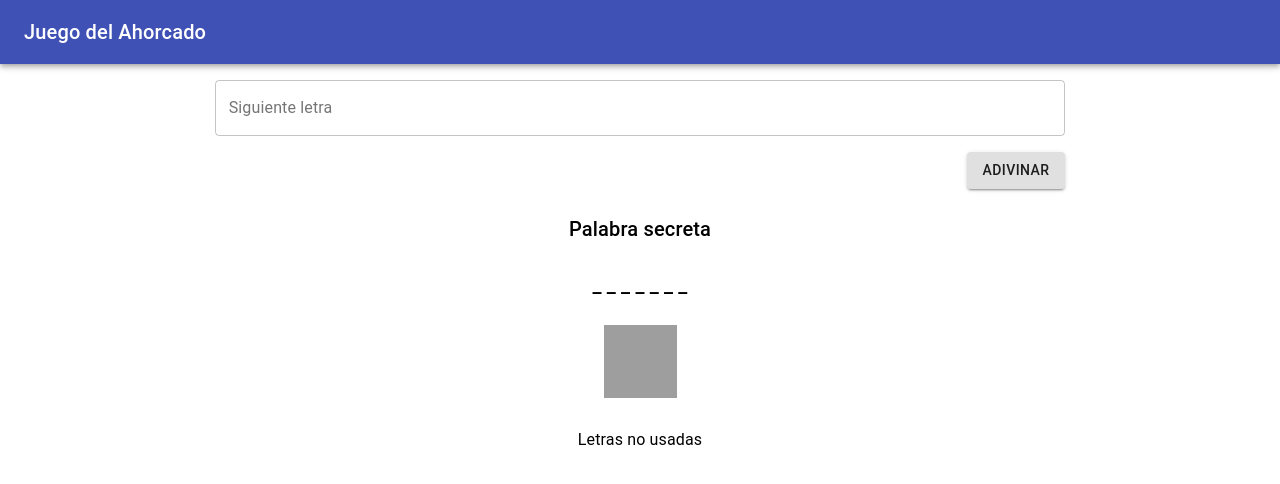
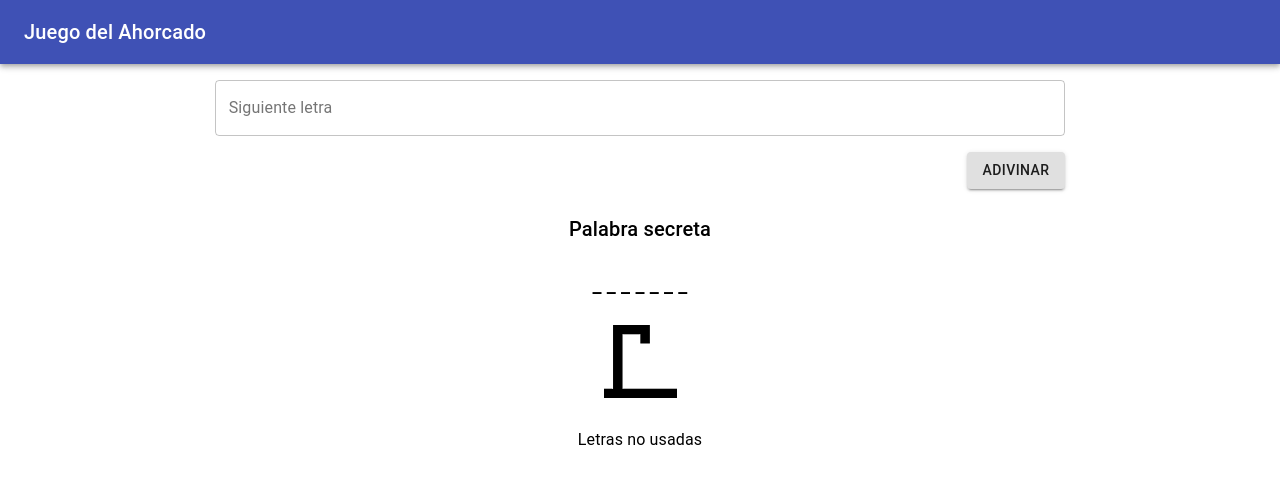
Before and after one commit to martinKindall/hagman_game, a React (Create React App) app: page / in a window 1280 px wide. Shown: the top 484 px of the page. Built offline with nearby package versions, Linux system fonts and the light colour scheme.

Commit message:
Added sprites to public folder.

```diff
--- a/src/App.tsx
+++ b/src/App.tsx
@@ -19,6 +19,13 @@ const useStyles = makeStyles((theme: Theme) =>
   createStyles({
     root: {
       flexGrow: 1,
+      width: "100%",
+      position: "absolute",
+      top: 0,
+      left: 0,
+      height: "100%",
+      overflow: "scroll",
+      "overflow-x": 'hidden'
     },
     title: {
       flexGrow: 1,
--- a/src/components/Canvas.tsx
+++ b/src/components/Canvas.tsx
@@ -23,7 +23,7 @@ const Canvas: React.FC<Props> = ({frame}) => {
 
   useEffect(() => {
     const img = new Image();
-    img.src="https://lh3.googleusercontent.com/proxy/39IOqzbFvatavffNxNsPlfCZh36dyK-s-uMdH59MSM1wUgdIb2mYaqNnXZkLNBVrCeyM-DeCPrlO2n8T2VwD3joXxzp2btbG";
+    img.src="/hangman_sprites.png";
     if (refCanvas != null) {
       const ctx = refCanvas.current.getContext('2d');
       img.onload = () => renderFrame(ctx, img, frame);
```
Also changed, not shown: public/hangman_sprites.png (added).
